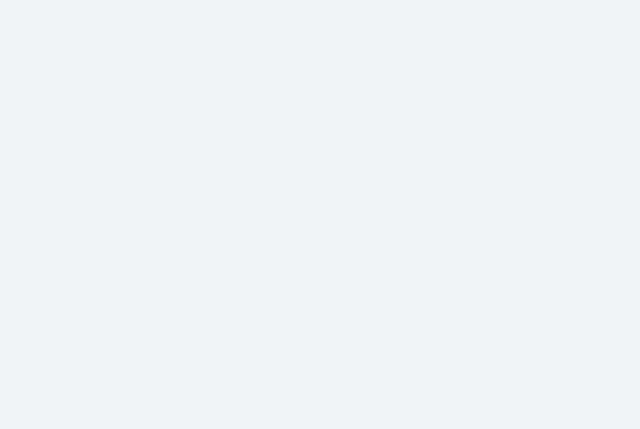
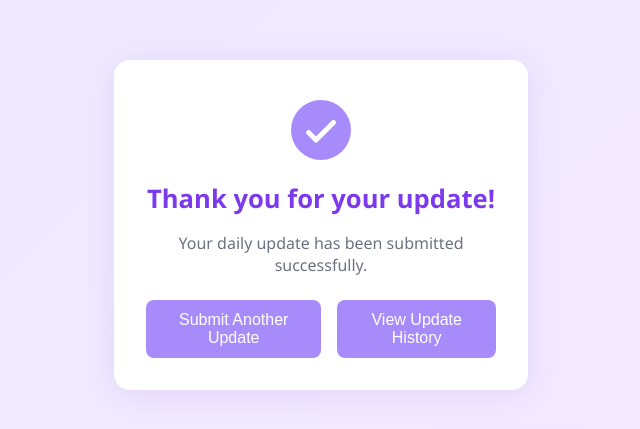
Before and after one commit to antor9732/DailyTask-app, a Vue app: page /thank-you in a window 1280 px wide. Before the commit this address had no page. Shown: the part 175-604 px from the top of the page, without its empty margins (319-959 px from the left). Built offline with nearby package versions, Linux system fonts and the light colour scheme.

Commit message:
History edit page & Thank you page create, alart stop to show pop-up massage field

```diff
--- a/src/components/DailyUpdateForm.vue
+++ b/src/components/DailyUpdateForm.vue
@@ -1,6 +1,8 @@
 <script setup>
-import { reactive } from "vue";
+import { reactive, ref } from "vue";
+import { useRouter } from "vue-router";
 
+const router = useRouter();
 const user = JSON.parse(localStorage.getItem("user")) || {};
 
 const form = reactive({
@@ -12,6 +14,8 @@ const form = reactive({
   planTomorrow: [""],
 });
 
+const showModal = ref(false); // Modal state
+
 function addItem(section) {
   form[section].push("");
 }
@@ -20,7 +24,7 @@ function isArrayFilled(arr) {
   return arr.every((item) => item && item.trim() !== "");
 }
 
-function submitUpdate() {
+async function submitUpdate() {
   if (
     !form.date ||
     !form.name.trim() ||
@@ -32,18 +36,30 @@ function submitUpdate() {
     alert("Please fill all required fields!");
     return;
   }
-  alert("Submitted successfully!");
-  console.log("Submitted:", form);
 
   // Save to localStorage history
   let history = JSON.parse(localStorage.getItem("history")) || [];
   history.push({ ...form });
   localStorage.setItem("history", JSON.stringify(history));
+
+  showModal.value = true; // Show modal
+
+  setTimeout(() => {
+    showModal.value = false;
+    router.push("/thank-you");
+  }, 1500); // 1.5 second por Thank You page e
 }
 </script>
 
 <template>
   <div class="update-wrapper">
+    <!-- Modal -->
+    <div v-if="showModal" class="modal-overlay">
+      <div class="modal-content">
+        <h2>Submitted successfully!</h2>
+      </div>
+    </div>
+
     <div class="header">
       <h1>Daily Work Update</h1>
       <p>Submit your progress and plans</p>
@@ -103,7 +119,7 @@ function submitUpdate() {
         </div>
       </div>
 
-      <div class="form-group section-box">
+      <div class="form-group">
         <label class="label-icon" for="focus">
           <svg
             xmlns="http://www.w3.org/2000/svg"
@@ -250,4 +266,51 @@ function submitUpdate() {
   </div>
 </template>
 
-<style scoped></style>
+<style scoped>
+.modal-overlay {
+  position: fixed;
+  top: 0;
+  left: 0;
+  right: 0;
+  bottom: 0;
+  background: rgba(0, 0, 0, 0.3);
+  display: flex;
+  align-items: center;
+  justify-content: center;
+  z-index: 9999;
+}
+
+.modal-content {
+  background: #fff;
+  padding: 2rem 3rem;
+  border-radius: 10px;
+  box-shadow: 0 2px 16px rgba(0, 0, 0, 0.2);
+  text-align: center;
+}
+
+.modal-content h2 {
+  margin-bottom: 1rem;
+  font-size: 1.5rem;
+  color: #333;
+}
+
+.modal-content p {
+  margin-bottom: 2rem;
+  color: #666;
+}
+
+.btn.primary {
+  background-color: #5c67f2;
+  color: #fff;
+  padding: 0.75rem 1.5rem;
+  border: none;
+  border-radius: 4px;
+  cursor: pointer;
+  font-size: 1rem;
+  transition: background-color 0.3s;
+}
+
+.btn.primary:hover {
+  background-color: #5058c9;
+}
+</style>
--- /dev/null
+++ b/src/components/EditUpdateForm.vue
@@ -0,0 +1,77 @@
+<template>
+  <div class="update-wrapper">
+    <h1>Edit Daily Update</h1>
+    <form @submit.prevent="submitEdit">
+      <div class="form-group">
+        <label for="date">Update Date</label>
+        <input id="date" type="date" v-model="form.date" />
+      </div>
+      <div class="form-group">
+        <label for="name">Employee Name</label>
+        <input id="name" type="text" v-model="form.name" readonly />
+      </div>
+      <div class="form-group">
+        <label for="focus">Daily Focus</label>
+        <input id="focus" type="text" v-model="form.focus" />
+      </div>
+      <div class="form-group">
+        <label>Time Spent</label>
+        <div v-for="(item, idx) in form.timeSpent" :key="idx" style="display:flex;gap:8px;margin-bottom:6px;">
+          <input type="text" v-model="form.timeSpent[idx]" placeholder="Time spent..." />
+          <button type="button" @click="removeItem('timeSpent', idx)" v-if="form.timeSpent.length > 1">Remove</button>
+        </div>
+        <button type="button" @click="addItem('timeSpent')">Add More</button>
+      </div>
+      <div class="form-group">
+        <label>Key Insights</label>
+        <div v-for="(item, idx) in form.keyInsights" :key="idx" style="display:flex;gap:8px;margin-bottom:6px;">
+          <input type="text" v-model="form.keyInsights[idx]" placeholder="Key insight..." />
+          <button type="button" @click="removeItem('keyInsights', idx)" v-if="form.keyInsights.length > 1">Remove</button>
+        </div>
+        <button type="button" @click="addItem('keyInsights')">Add More</button>
+      </div>
+      <div class="form-group">
+        <label>Plan for Tomorrow</label>
+        <div v-for="(item, idx) in form.planTomorrow" :key="idx" style="display:flex;gap:8px;margin-bottom:6px;">
+          <input type="text" v-model="form.planTomorrow[idx]" placeholder="Plan for tomorrow..." />
+          <button type="button" @click="removeItem('planTomorrow', idx)" v-if="form.planTomorrow.length > 1">Remove</button>
+        </div>
+        <button type="button" @click="addItem('planTomorrow')">Add More</button>
+      </div>
+      <button type="submit" class="btn primary">Save Changes</button>
+    </form>
+  </div>
+</template>
+
+<script setup>
+import { reactive } from "vue";
+import { useRouter, useRoute } from "vue-router";
+
+const router = useRouter();
+const route = useRoute();
+const index = Number(route.params.index);
+
+let history = JSON.parse(localStorage.getItem("history")) || [];
+// Ensure arrays are always present
+const form = reactive({
+  date: history[index]?.date || "",
+  name: history[index]?.name || "",
+  focus: history[index]?.focus || "",
+  timeSpent: history[index]?.timeSpent ? [...history[index].timeSpent] : [""],
+  keyInsights: history[index]?.keyInsights ? [...history[index].keyInsights] : [""],
+  planTomorrow: history[index]?.planTomorrow ? [...history[index].planTomorrow] : [""],
+});
+
+function addItem(section) {
+  form[section].push("");
+}
+function removeItem(section, idx) {
+  if (form[section].length > 1) form[section].splice(idx, 1);
+}
+
+function submitEdit() {
+  history[index] = { ...form };
+  localStorage.setItem("history", JSON.stringify(history));
+  router.push("/history");
+}
+</script>
--- a/src/components/HistoryPage.vue
+++ b/src/components/HistoryPage.vue
@@ -1,5 +1,7 @@
 <script setup>
 import { ref, computed, watch } from "vue";
+import { useRouter } from "vue-router";
+const router = useRouter();
 
 const filterType = ref("all");
 const history = ref(JSON.parse(localStorage.getItem("history")) || []);
@@ -105,6 +107,10 @@ function deleteUpdate(item) {
     localStorage.setItem("history", JSON.stringify(history.value));
   }
 }
+
+function editUpdate(idx) {
+  router.push({ name: "EditUpdate", params: { index: idx } });
+}
 </script>
 
 <template>
@@ -169,6 +175,13 @@ function deleteUpdate(item) {
                 @click="deleteUpdate(item)"
               >
                 Delete
+              </button>
+              <button
+                class="btn primary"
+                style="margin-left:6px"
+                @click="editUpdate(idx)"
+              >
+                Edit
               </button>
             </td>
           </tr>
--- a/src/components/RegistrationPage.vue
+++ b/src/components/RegistrationPage.vue
@@ -1,3 +1,44 @@
+<script setup>
+import { ref } from "vue";
+import { useRouter } from "vue-router";
+
+const name = ref("");
+const gmail = ref("");
+const username = ref("");
+const password = ref("");
+const repassword = ref("");
+const router = useRouter();
+
+const showModal = ref(false);
+
+function handleRegister() {
+  if (!name.value || !gmail.value || !username.value || !password.value || !repassword.value) {
+    alert("Please fill all fields");
+    return;
+  }
+  if (!gmail.value.endsWith("@gmail.com")) {
+    alert("Please enter a valid Gmail address");
+    return;
+  }
+  if (password.value !== repassword.value) {
+    alert("Passwords do not match");
+    return;
+  }
+  // Save user to localStorage
+  localStorage.setItem("user", JSON.stringify({
+    name: name.value,
+    gmail: gmail.value,
+    username: username.value,
+    password: password.value
+  }));
+  showModal.value = true;
+  setTimeout(() => {
+    showModal.value = false;
+    router.push("/");
+  }, 1500);
+}
+</script>
+
 <template>
   <div class="bg-animated"></div>
   <div class="login-wrapper">
@@ -31,43 +72,14 @@
       <router-link to="/">Already have an account? Login</router-link>
     </div>
   </div>
+  <!-- Modal -->
+  <div v-if="showModal" class="modal-overlay">
+    <div class="modal-content">
+      <h2>Registration successful!</h2>
+      <p>Please login to continue.</p>
+    </div>
+  </div>
 </template>
-
-<script setup>
-import { ref } from "vue";
-import { useRouter } from "vue-router";
-
-const name = ref("");
-const gmail = ref("");
-const username = ref("");
-const password = ref("");
-const repassword = ref("");
-const router = useRouter();
-
-function handleRegister() {
-  if (!name.value || !gmail.value || !username.value || !password.value || !repassword.value) {
-    alert("Please fill all fields");
-    return;
-  }
-  if (!gmail.value.endsWith("@gmail.com")) {
-    alert("Please enter a valid Gmail address");
-    return;
-  }
-  if (password.value !== repassword.value) {
-    alert("Passwords do not match");
-    return;
-  }
-  // Save user to localStorage
-  localStorage.setItem("user", JSON.stringify({
-    name: name.value,
-    gmail: gmail.value,
-    username: username.value,
-    password: password.value
-  }));
-  alert("Registration successful! Please login.");
-  router.push("/");
-}
-</script>
 
 <style scoped>
 .bg-animated {
@@ -132,4 +144,22 @@ function handleRegister() {
 .btn.primary:hover {
   background-color: #45a049;
 }
+
+/* Modal styles */
+.modal-overlay {
+  position: fixed;
+  top: 0; left: 0; right: 0; bottom: 0;
+  background: rgba(0,0,0,0.3);
+  display: flex;
+  align-items: center;
+  justify-content: center;
+  z-index: 9999;
+}
+.modal-content {
+  background: #fff;
+  padding: 2rem 3rem;
+  border-radius: 10px;
+  box-shadow: 0 2px 16px rgba(0,0,0,0.2);
+  text-align: center;
+}
 </style>
--- /dev/null
+++ b/src/components/ThankYou.vue
@@ -0,0 +1,79 @@
+<template>
+  <div class="thankyou-wrapper">
+    <div class="thankyou-card">
+      <svg class="thankyou-icon" width="60" height="60" viewBox="0 0 24 24" fill="none">
+        <circle cx="12" cy="12" r="12" fill="#a78bfa"/>
+        <path d="M7 13l3 3 7-7" stroke="#fff" stroke-width="2" stroke-linecap="round" stroke-linejoin="round"/>
+      </svg>
+      <h2>Thank you for your update!</h2>
+      <p>Your daily update has been submitted successfully.</p>
+      <div class="thankyou-actions">
+        <button @click="$router.push('/daily-update')">Submit Another Update</button>
+        <button @click="$router.push('/history')">View Update History</button>
+      </div>
+    </div>
+  </div>
+</template>
+
+<script>
+export default {
+  name: "ThankYou"
+};
+</script>
+
+<style scoped>
+.thankyou-wrapper {
+  min-height: 100vh;
+  display: flex;
+  align-items: center;
+  justify-content: center;
+  background: linear-gradient(135deg, #ede9fe 0%, #f3e8ff 100%);
+}
+.thankyou-card {
+  background: #fff;
+  padding: 2.5rem 2rem 2rem 2rem;
+  border-radius: 16px;
+  box-shadow: 0 4px 32px rgba(80, 0, 200, 0.08);
+  text-align: center;
+  max-width: 350px;
+  width: 100%;
+  animation: popin 0.5s;
+}
+@keyframes popin {
+  0% { transform: scale(0.8); opacity: 0; }
+  100% { transform: scale(1); opacity: 1; }
+}
+.thankyou-icon {
+  margin-bottom: 18px;
+  display: block;
+  margin-left: auto;
+  margin-right: auto;
+}
+h2 {
+  color: #7c3aed;
+  margin-bottom: 0.5rem;
+  font-size: 1.6rem;
+}
+p {
+  color: #6b7280;
+  margin-bottom: 1.5rem;
+}
+.thankyou-actions {
+  display: flex;
+  gap: 1rem;
+  justify-content: center;
+}
+button {
+  background: #a78bfa;
+  color: #fff;
+  border: none;
+  padding: 0.7rem 1.3rem;
+  border-radius: 8px;
+  font-size: 1rem;
+  cursor: pointer;
+  transition: background 0.2s;
+}
+button:hover {
+  background: #7c3aed;
+}
+</style>
--- a/src/router.js
+++ b/src/router.js
@@ -16,7 +16,18 @@ const routes = [
   },
   { path: '/profile', component: ProfilePage, meta: { requiresAuth: true } },
   { path: '/profile-edit', component: ProfileEditPage, meta: { requiresAuth: true } },
-  { path: '/history', component: HistoryPage, meta: { requiresAuth: true } }
+  { path: '/history', component: HistoryPage, meta: { requiresAuth: true } },
+  {
+    path: '/thank-you',
+    name: 'ThankYou',
+    component: () => import('./components/ThankYou.vue')
+  },
+  {
+  path: '/edit-update/:index',
+  name: 'EditUpdate',
+  component: () => import('./components/EditUpdateForm.vue'),
+  props: true
+}
 ]
 
 const router = createRouter({
```
Also changed, not shown: 1 other file (tests, documents, lock files or other folders).
